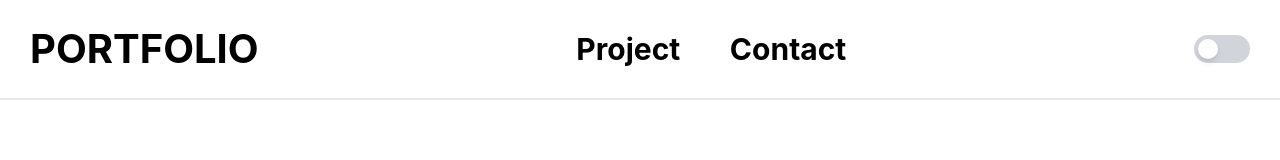
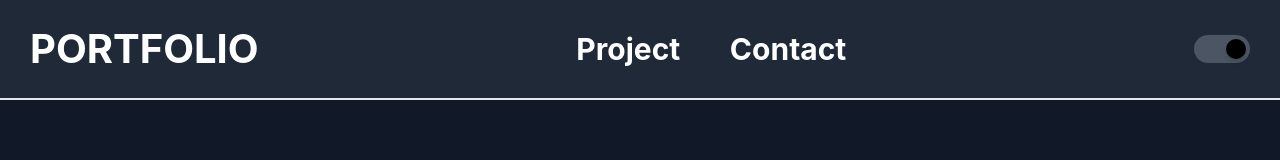
Before and after one commit to sangwon11/portfolio, a React (Create React App) app: page / in a window 1280 px wide. Shown: the top 160 px of the page. Built offline with nearby package versions, Linux system fonts and the light colour scheme.

Commit message:
dark mode change light mode

```diff
--- a/src/navbar/NavBar.jsx
+++ b/src/navbar/NavBar.jsx
@@ -4,7 +4,8 @@ import { Link } from 'react-scroll';
 import DarkModeToggle from '../components/DarkModeToggle';
 
 const NavBar = () => {
-  const [darkMode, setDarkMode] = useState(false);
+  // 기본 다크 모드가 true
+  const [darkMode, setDarkMode] = useState(true);
 
   return (
     <div className={`w-screen h-screen ${darkMode ? 'dark' : ''} transition-colors duration-500`}>
```
